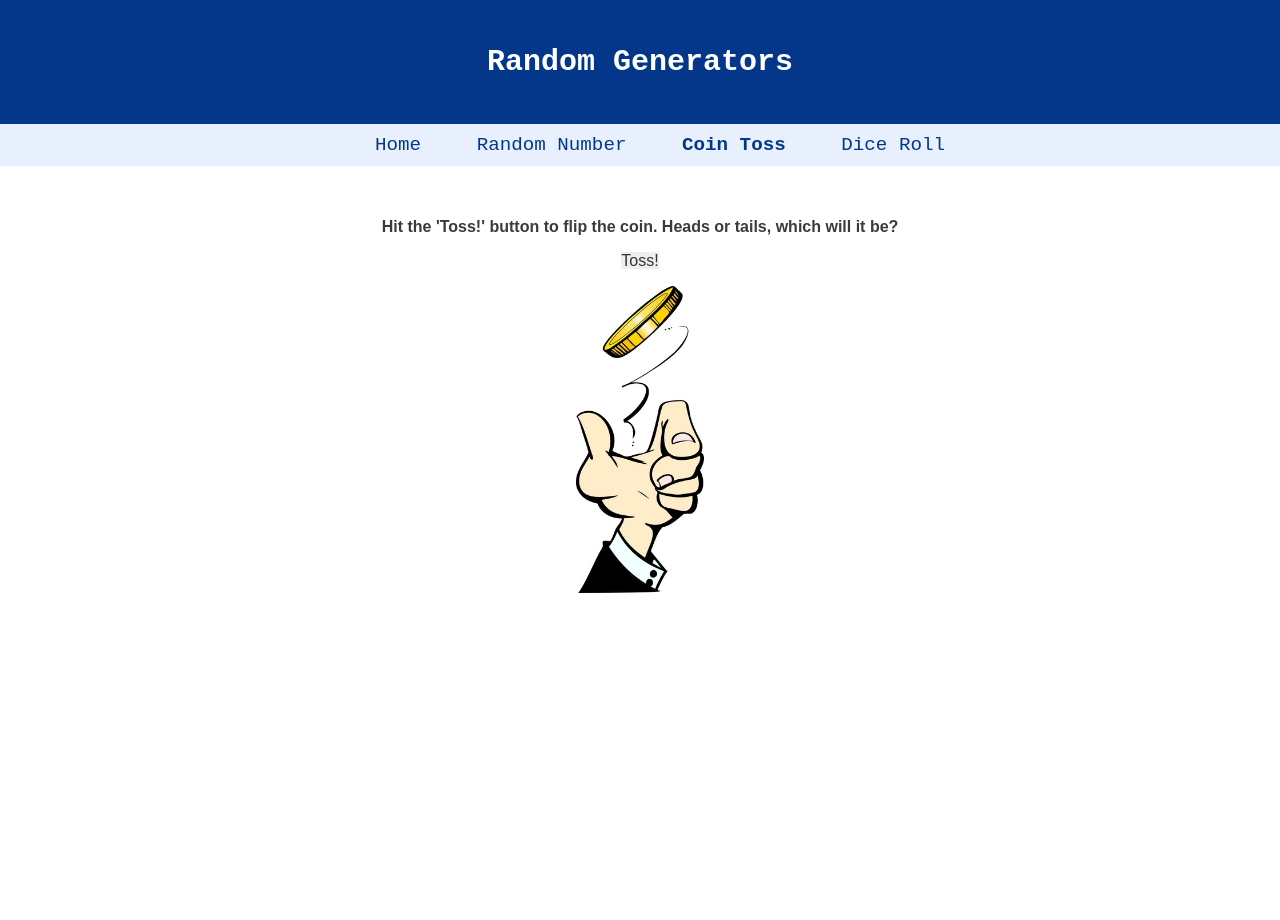
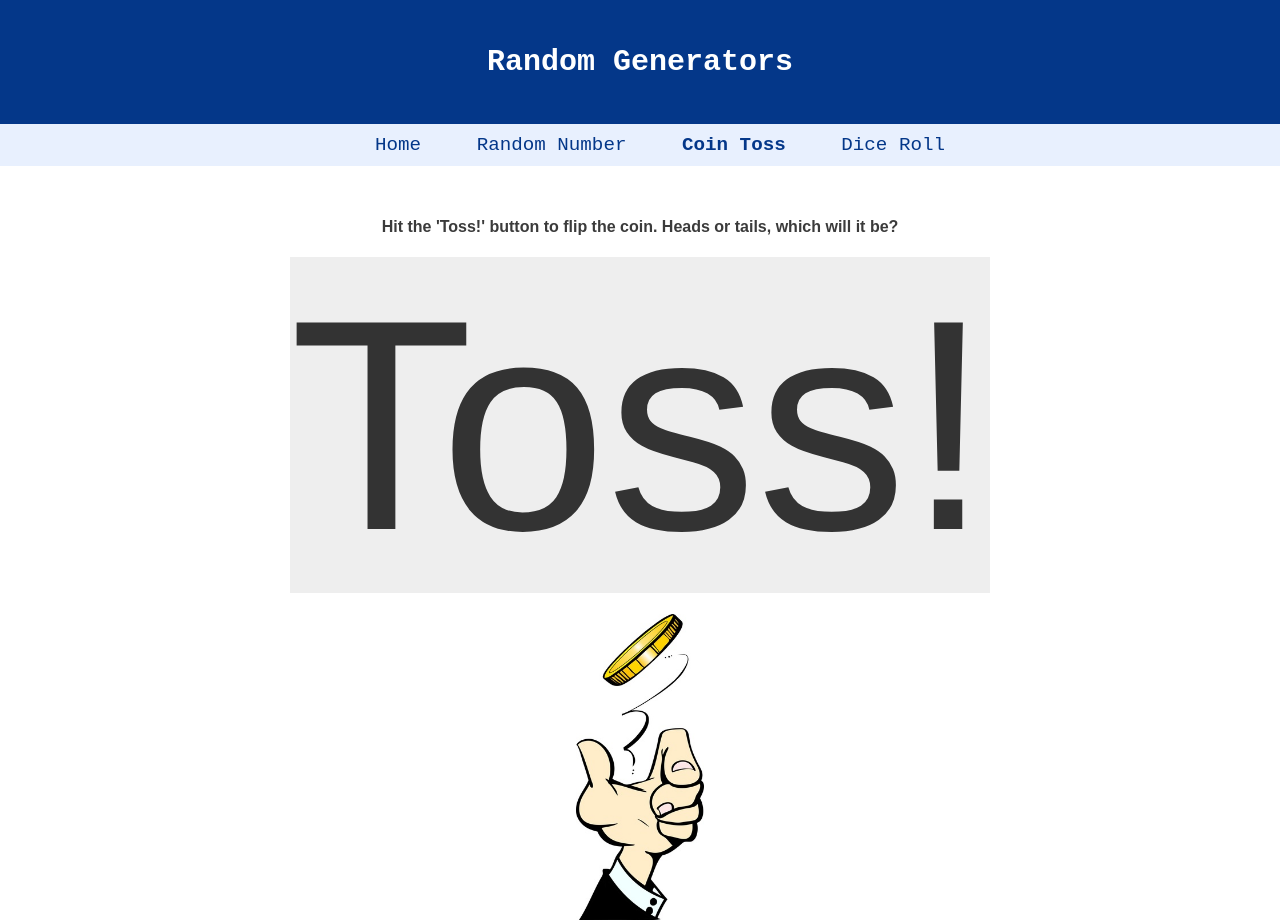
Before and after one commit to NSpicer/PythonGroupProject, a Flask app: page /cointoss in a window 1280 px wide. Shown: the top 920 px of the page. Before the commit the page ends 593 px from the top, so only its background shows below. Run offline with Flask 2, Linux system fonts and the light colour scheme.

Commit message:
Updates to css

```diff
--- a/PythonGroupProject-master/static/css/main.css
+++ b/PythonGroupProject-master/static/css/main.css
@@ -72,3 +72,6 @@ body {
   color: #333333;
   text-align: center;
 }
+a.button {
+  font-size: 300px;
+}
```
